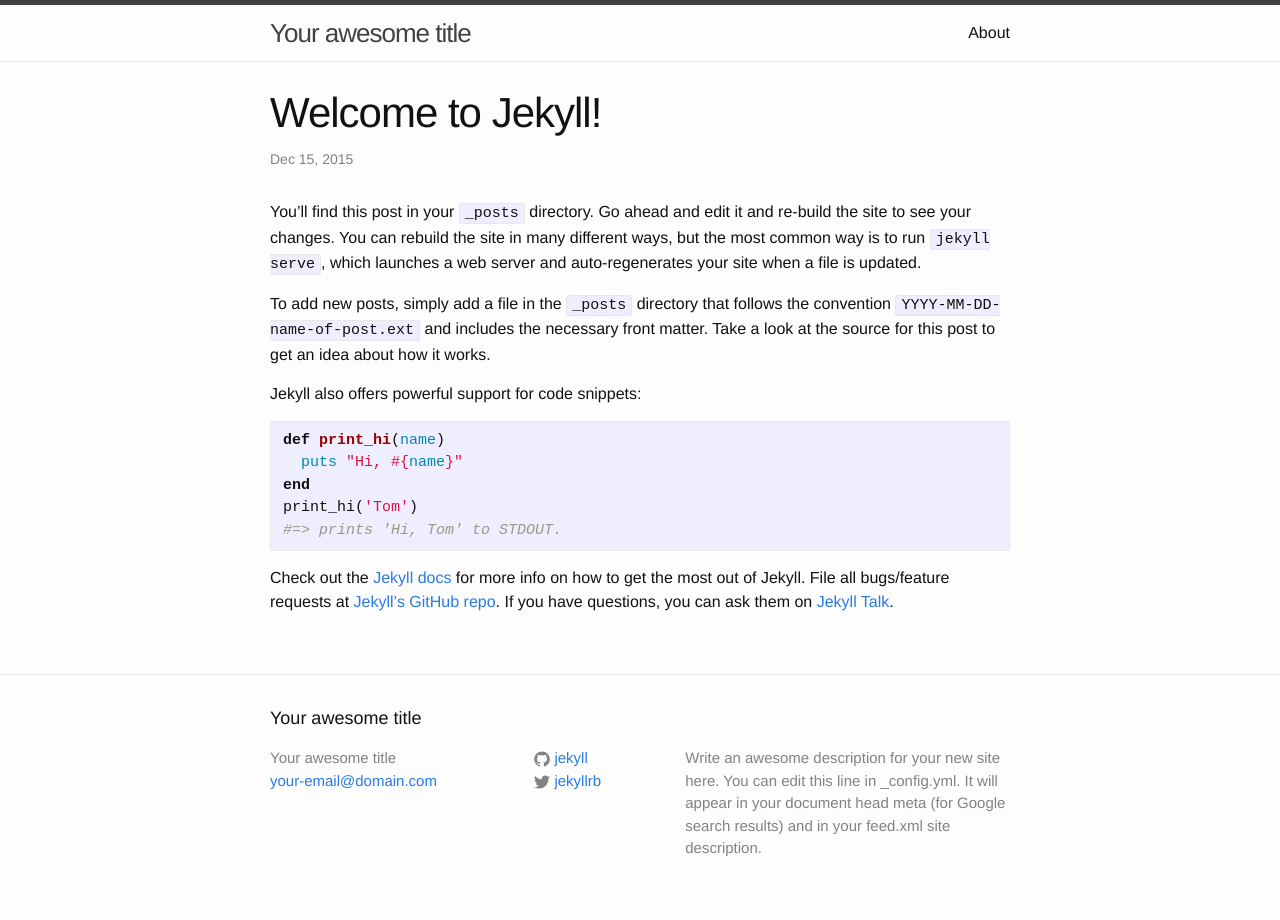
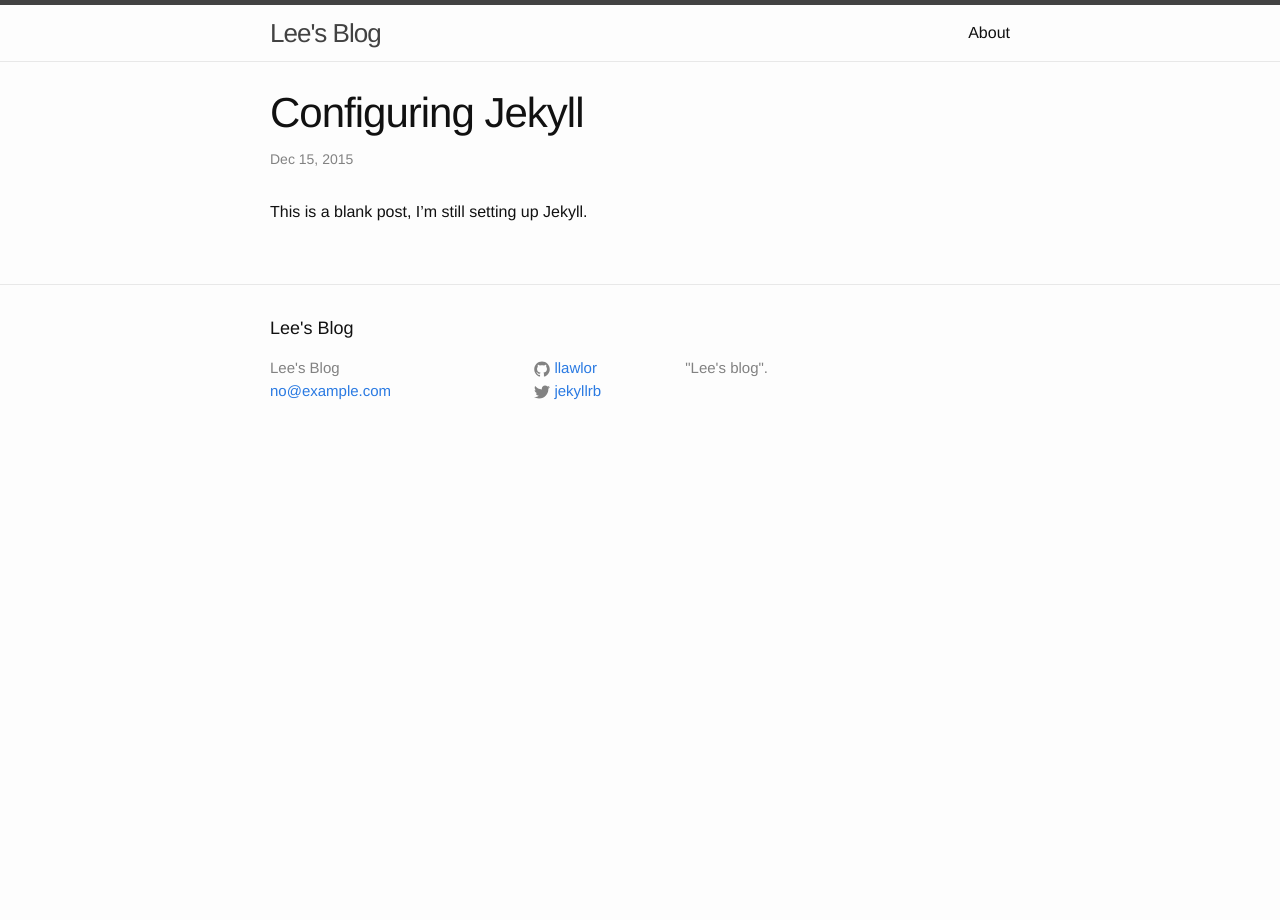
Before and after one commit to llawlor/llawlor.github.io, a Jekyll site: the page built from _posts/2015-12-15-welcome-to-jekyll.markdown, in a window 1280 px wide. Built offline with Jekyll 4.4.1, drawn with Linux system fonts in a browser that asks for light colours.

Commit message:
first jekyll post

```diff
--- a/_config.yml
+++ b/_config.yml
@@ -6,16 +6,14 @@
 # 'jekyll serve'. If you change this file, please restart the server process.
 
 # Site settings
-title: Your awesome title
-email: your-email@domain.com
+title: "Lee's Blog"
+email: no@example.com
 description: > # this means to ignore newlines until "baseurl:"
-  Write an awesome description for your new site here. You can edit this
-  line in _config.yml. It will appear in your document head meta (for
-  Google search results) and in your feed.xml site description.
+  "Lee's blog".
 baseurl: "" # the subpath of your site, e.g. /blog
-url: "http://yourdomain.com" # the base hostname & protocol for your site
+url: "http://llawlor.github.io" # the base hostname & protocol for your site
 twitter_username: jekyllrb
-github_username:  jekyll
+github_username:  llawlor
 
 # Build settings
 markdown: kramdown
--- a/_posts/2015-12-15-welcome-to-jekyll.markdown
+++ b/_posts/2015-12-15-welcome-to-jekyll.markdown
@@ -1,25 +1,8 @@
 ---
 layout: post
-title:  "Welcome to Jekyll!"
+title:  "Configuring Jekyll"
 date:   2015-12-15 10:52:26 -0500
 categories: jekyll update
 ---
-You’ll find this post in your `_posts` directory. Go ahead and edit it and re-build the site to see your changes. You can rebuild the site in many different ways, but the most common way is to run `jekyll serve`, which launches a web server and auto-regenerates your site when a file is updated.
 
-To add new posts, simply add a file in the `_posts` directory that follows the convention `YYYY-MM-DD-name-of-post.ext` and includes the necessary front matter. Take a look at the source for this post to get an idea about how it works.
-
-Jekyll also offers powerful support for code snippets:
-
-{% highlight ruby %}
-def print_hi(name)
-  puts "Hi, #{name}"
-end
-print_hi('Tom')
-#=> prints 'Hi, Tom' to STDOUT.
-{% endhighlight %}
-
-Check out the [Jekyll docs][jekyll-docs] for more info on how to get the most out of Jekyll. File all bugs/feature requests at [Jekyll’s GitHub repo][jekyll-gh]. If you have questions, you can ask them on [Jekyll Talk][jekyll-talk].
-
-[jekyll-docs]: http://jekyllrb.com/docs/home
-[jekyll-gh]:   https://github.com/jekyll/jekyll
-[jekyll-talk]: https://talk.jekyllrb.com/
+This is a blank post, I'm still setting up Jekyll.
```
